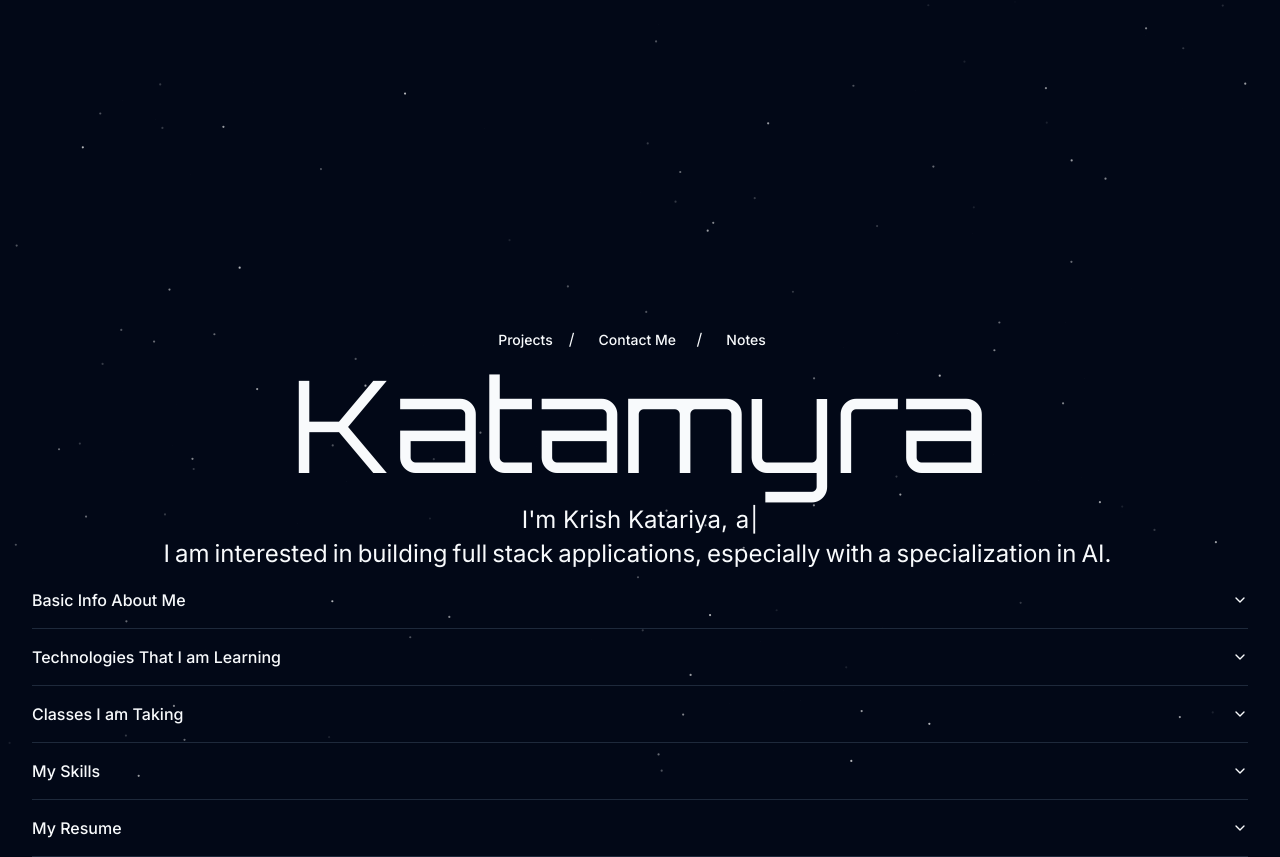
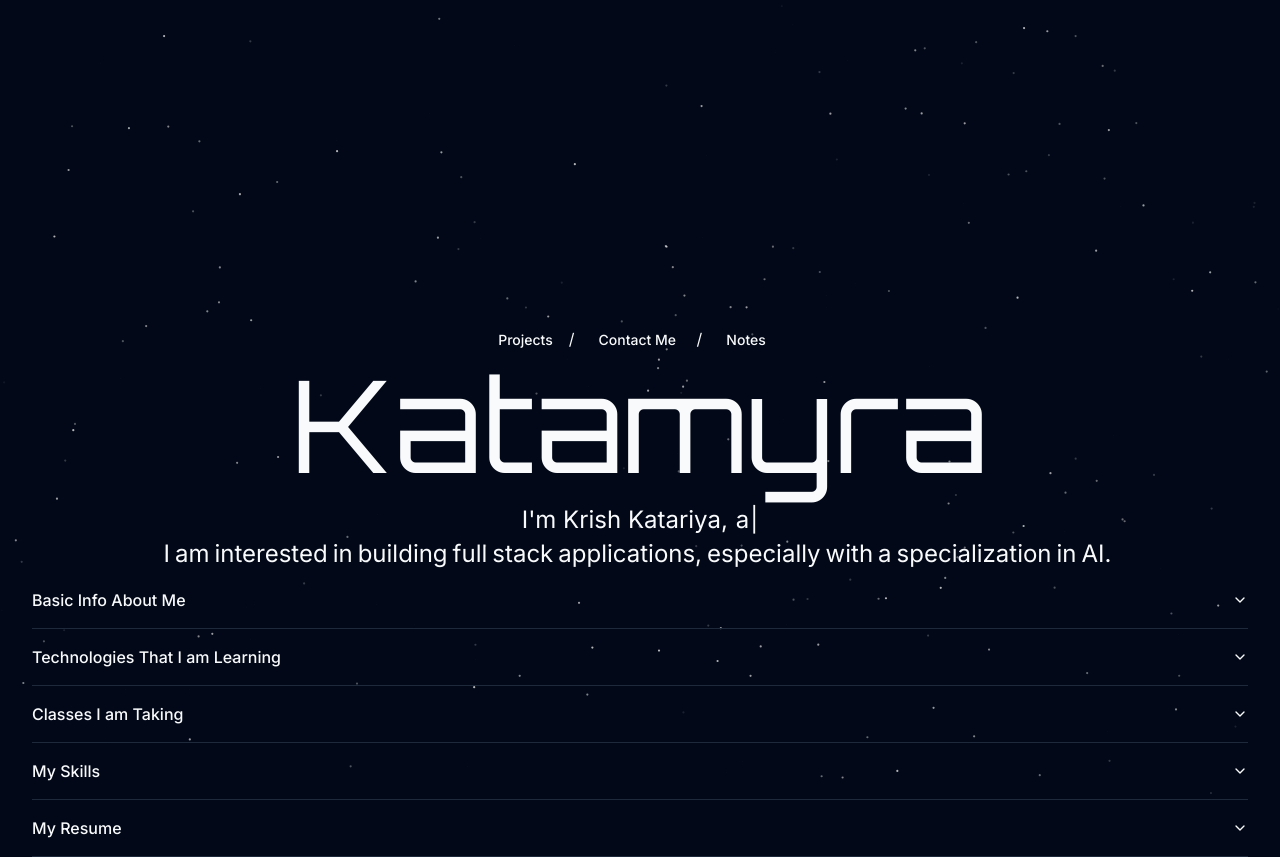
Before and after one commit to katamyra/dev-portfolio, a Next.js app: page / in a window 1280 px wide. Built offline with nearby package versions, Linux system fonts and the light colour scheme.

Commit message:
more stars

```diff
--- a/src/app/page.tsx
+++ b/src/app/page.tsx
@@ -74,7 +74,7 @@ export default function Home() {
       </div>
       <ParticleBackground
         className="absolute inset-0 -z-10 animate-fade-in"
-        quantity={200}
+        quantity={400}
       ></ParticleBackground>
 
     </div>
```
